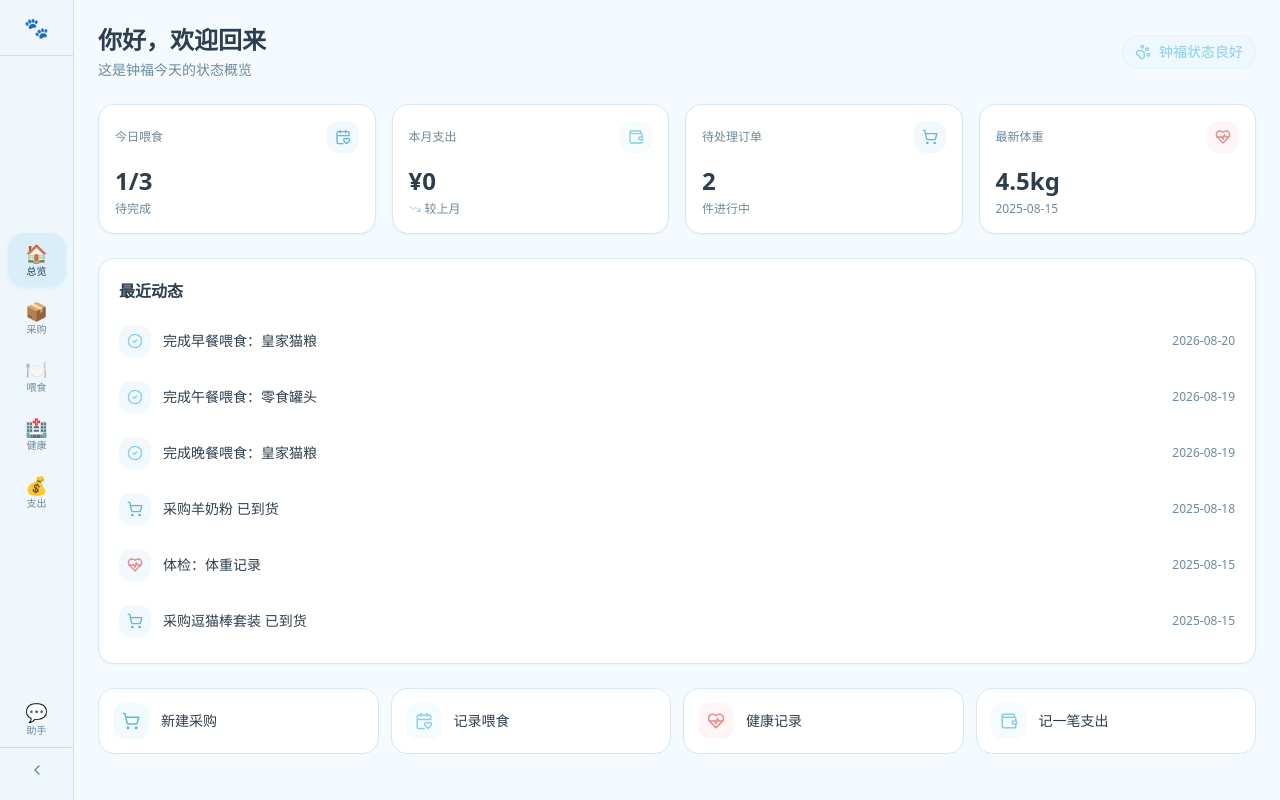
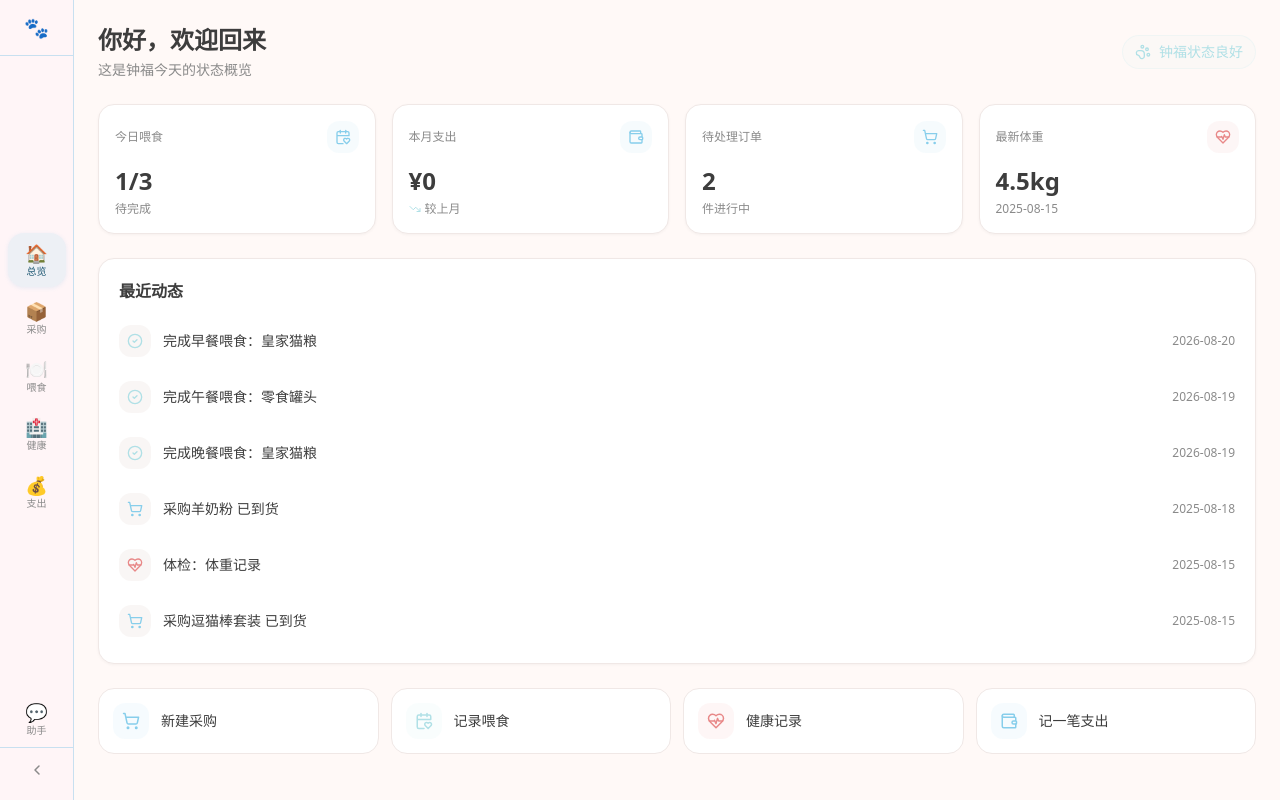
Before and after one commit to Aning0420/zhongfu-console, a Next.js app: page / in a window 1280 px wide. Built offline with nearby package versions, Linux system fonts and the light colour scheme.

Commit message:
fix: 配色改回粉蓝色 #B0E0E6 + 奶油粉 #FFE5EC
Coze-Commit-Type: user
Coze-User-ID: 124712272014772
Coze-Conversation-ID: 12511097

```diff
--- a/src/app/globals.css
+++ b/src/app/globals.css
@@ -56,32 +56,32 @@
 
 :root {
   --radius: 0.75rem;
-  --background: #F5FAFE;
-  --foreground: #2D3E50;
+  --background: #FFF9F7;
+  --foreground: #3D3D3D;
   --card: #FFFFFF;
-  --card-foreground: #2D3E50;
+  --card-foreground: #3D3D3D;
   --popover: #FFFFFF;
-  --popover-foreground: #2D3E50;
-  --primary: #89CFF0;
-  --primary-foreground: #1A4B6E;
-  --secondary: #D6EFFE;
-  --secondary-foreground: #2C5F7A;
-  --muted: #E8F4FD;
-  --muted-foreground: #6B8A9E;
-  --accent: #5CB8E4;
-  --accent-foreground: #0F3A5C;
+  --popover-foreground: #3D3D3D;
+  --primary: #B0E0E6;
+  --primary-foreground: #2A6B7A;
+  --secondary: #FFE5EC;
+  --secondary-foreground: #8B4A5E;
+  --muted: #F5F0EE;
+  --muted-foreground: #8A8A8A;
+  --accent: #87CEEB;
+  --accent-foreground: #1A5570;
   --destructive: #E88888;
-  --border: #D6E8F5;
-  --input: #D6E8F5;
-  --ring: #5CB8E4;
-  --chart-1: #5CB8E4;
-  --chart-2: #89CFF0;
-  --chart-3: #A8D8EA;
-  --chart-4: #7EC8C8;
-  --chart-5: #B8C9E8;
-  --sidebar: #EFF7FC;
-  --sidebar-foreground: #2D3E50;
-  --sidebar-primary: #5CB8E4;
+  --border: #F0E8E6;
+  --input: #F0E8E6;
+  --ring: #B0E0E6;
+  --chart-1: #B0E0E6;
+  --chart-2: #FFE5EC;
+  --chart-3: #87CEEB;
+  --chart-4: #A8E6CF;
+  --chart-5: #DDA0DD;
+  --sidebar: #FFF5F7;
+  --sidebar-foreground: #3D3D3D;
+  --sidebar-primary: #B0E0E6;
   --sidebar-primary-foreground: #FFFFFF;
   --sidebar-accent: #D6EFFE;
   --sidebar-accent-foreground: #2D3E50;
```
Also changed, not shown: 1 other file (tests, documents, lock files or other folders).
